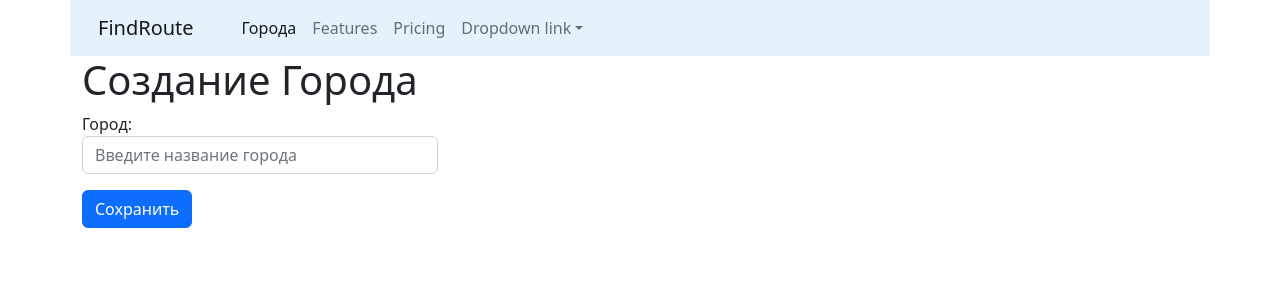
After one commit to Ju4ara5/django_find_route, a Django app: page /cities/add/ in a window 1280 px wide. The commit adds this page. Shown: the top 300 px of the page. Run offline with Django 4.2, Linux system fonts and the light colour scheme.

Commit message:
Создание нового города с помощью класса CreateView

```diff
--- a/cities/forms.py
+++ b/cities/forms.py
@@ -11,6 +11,7 @@ class CityForm(forms.ModelForm):
         'class': 'form-control',
         'placeholder': 'Введите название города'
     }))
+
     class Meta:
         model = City
         fields = ('name',)
--- a/cities/models.py
+++ b/cities/models.py
@@ -1,4 +1,6 @@
 from django.db import models
+from django.urls import reverse
+
 
 # класс который будет работать с базой данных через ORM
 
@@ -13,3 +15,6 @@ class City(models.Model):
         verbose_name = 'Город'
         verbose_name_plural = 'Города'
         ordering = ['name']  # сортируем базу данных таблицы в алфавитном порядке
+
+    def get_absolute_url(self):
+        return reverse('cities:detail', kwargs={'pk': self.pk})
--- /dev/null
+++ b/cities/templates/cities/create.html
@@ -0,0 +1,20 @@
+{% extends 'base.html' %}
+{% block title %} Создание Города {% endblock %}
+
+{% block content %}
+<h1>Создание Города</h1>
+
+
+<div class="row">
+    <div class="col-md-4">
+        <form action="" method="post"> {% csrf_token %}
+            {{ form.as_p }}
+            <button type="submit" class="btn btn-primary">Сохранить</button>
+
+        </form>
+
+    </div>
+</div>
+
+
+{% endblock %}
--- a/cities/urls.py
+++ b/cities/urls.py
@@ -2,8 +2,8 @@ from django.urls import path
 
 from cities.views import *
 
-
 urlpatterns = [
     path('', home, name='home'),
     path('detail/<int:pk>/', CityDetailView.as_view(), name='detail'),  # к имени класса добавляем as_view для отображения
+    path('add/', CityCreateView.as_view(), name='create'),
 ]
--- a/cities/views.py
+++ b/cities/views.py
@@ -1,12 +1,13 @@
 from django.shortcuts import render, get_object_or_404
+from django.urls import reverse_lazy
 
 from cities.forms import CityForm
 from cities.models import City
-from django.views.generic import DetailView
+from django.views.generic import DetailView, CreateView
 
 __all__ = (
     'home',
-    'CityDetailView',
+    'CityDetailView', 'CityCreateView'
 )
 
 
@@ -17,12 +18,12 @@ def home(request, pk=None):  # функция отображения списк
             print(form.cleaned_data)
             form.save()
 
-#    if pk:
-#        #  city = City.objects.filter(id=pk).first()  # выведит пустую страницу если не существует city
-#        #  city = City.objects.get(id=pk)  # выведет ошибку если не существует city
-#        city = get_object_or_404(City, id=pk)  # вернет ошибку 404
-#        context = {'object': city}
-#        return render(request, 'cities/detail.html', context)
+    #    if pk:
+    #        #  city = City.objects.filter(id=pk).first()  # выведит пустую страницу если не существует city
+    #        #  city = City.objects.get(id=pk)  # выведет ошибку если не существует city
+    #        city = get_object_or_404(City, id=pk)  # вернет ошибку 404
+    #        context = {'object': city}
+    #        return render(request, 'cities/detail.html', context)
 
     form = CityForm
     qs = City.objects.all()
@@ -30,6 +31,15 @@ def home(request, pk=None):  # функция отображения списк
     return render(request, 'cities/home.html', context)
 
 
+# класс отображения детализации городов:
 class CityDetailView(DetailView):
     queryset = City.objects.all()
     template_name = 'cities/detail.html'
+
+
+# класс создания нового города:
+class CityCreateView(CreateView):
+    model = City
+    form_class = CityForm
+    template_name = 'cities/create.html'
+    success_url = reverse_lazy('cities:home')  # указываем на какую страницу перейти после добавления нового города
```
Also changed, not shown: templates/home.html (line endings or trailing spaces).
